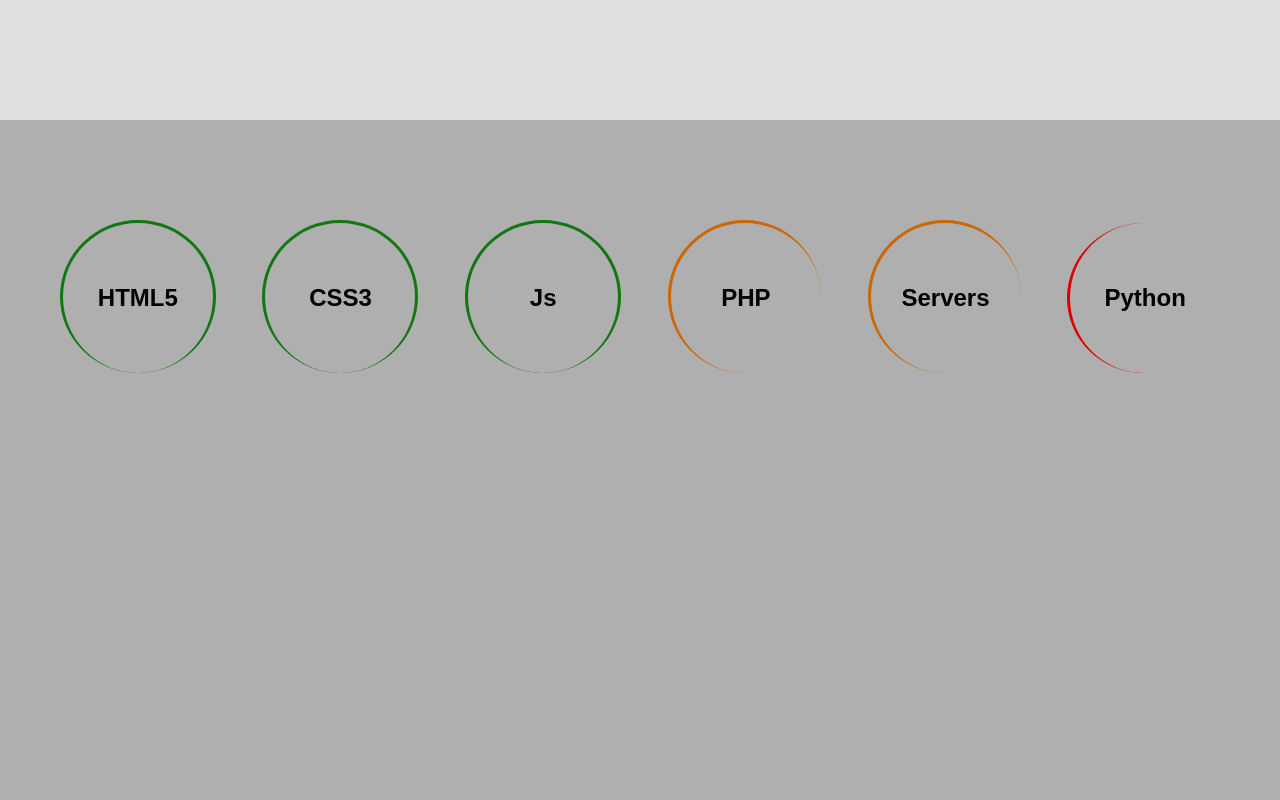
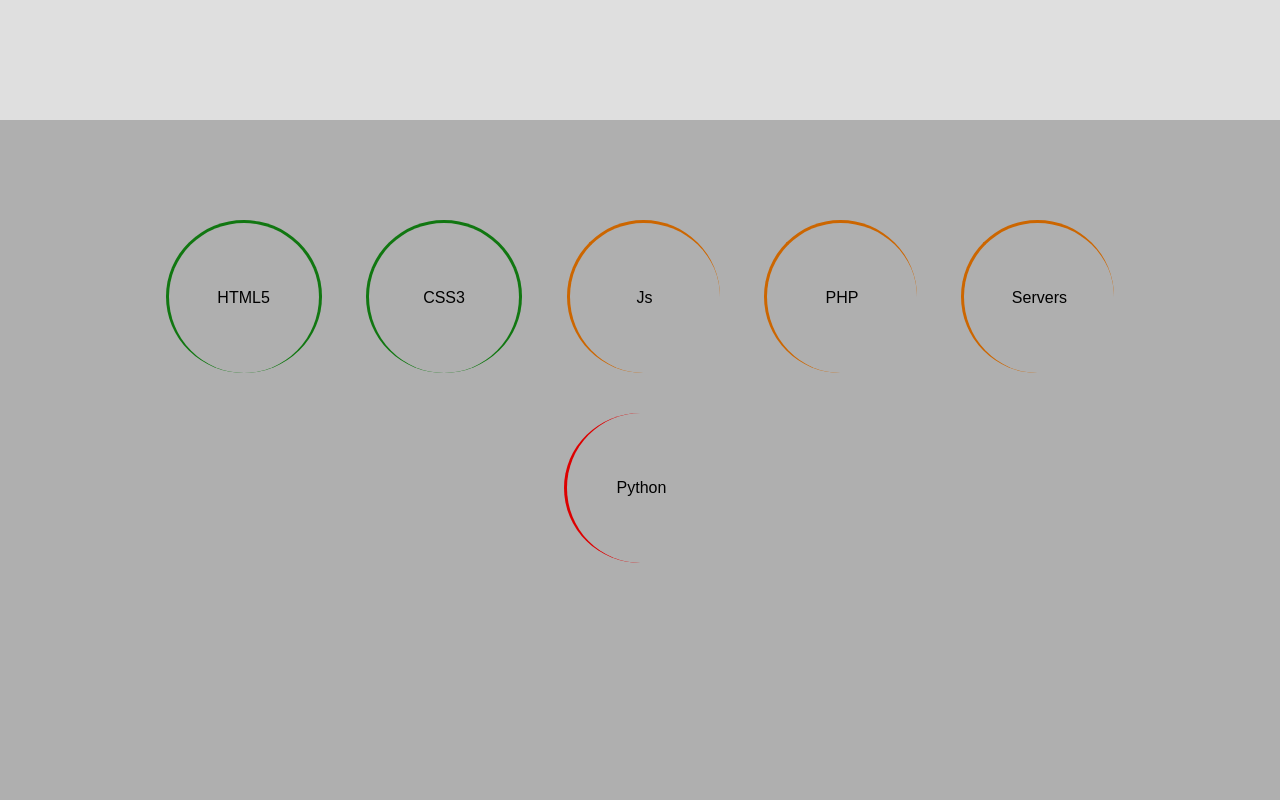
Before and after one commit to lavish205/old-portfolio, a plain HTML site: page index.html in a window 1280 px wide. Shown: the part 680-1480 px from the top of the page. Drawn offline with Linux system fonts and the light colour scheme; a web font is replaced by a local one.

Commit message:
improved skills section

```diff
--- a/css/main.css
+++ b/css/main.css
@@ -71,11 +71,15 @@ section>h1{padding-top: 80px;}
     vertical-align: middle;
 }
 .Skillsimg:hover{
-    background-color: rgba(4,4,4,0.2);
+    background-color: rgba(4,4,4,0.1);
 
 }
 .Skillsimg span:hover{
 
+}
+#Skills ul{
+    max-width: 1000px;
+    margin: 0 auto;
 }
 .expt{
     border-left: 3px solid #171;
--- a/index.html
+++ b/index.html
@@ -37,17 +37,17 @@
     				</div>
     			</main>
     		</section>
-    		<section id="Skills"><h1>
+    		<section id="Skills" align="center"><h1></h1>
     			<ul align="center">
-    				<li><div class="Skillsimg expt"><span>HTML5</span></div></li>
-    				<li><div class="Skillsimg expt"><span>CSS3</span></div></li>
-    				<li><div class="Skillsimg expt"><span>Js</span></div></li>
-    				<li><div class="Skillsimg mod"><span>PHP</span></div></li>
-    				<li><div class="Skillsimg mod"><span>Servers</span></div></li>
-    				<li><div class="Skillsimg beg"><span>Python</span></div></li>
+    				<li><div class="Skillsimg expt"><span>HTML5</span><span class="hov">80%</span></div></li>
+    				<li><div class="Skillsimg expt"><span>CSS3</span><span class="hov">80%</span></div></li>
+    				<li><div class="Skillsimg mod"><span>Js</span><span class="hov">60%</span></div></li>
+    				<li><div class="Skillsimg mod"><span>PHP</span><span class="hov">58%</span></div></li>
+    				<li><div class="Skillsimg mod"><span>Servers</span><span class="hov">60%</span></div></li>
+    				<li><div class="Skillsimg beg"><span>Python</span><span class="hov">45%</span></div></li>
 
     			</ul>
-    		</h1></section>
+    		</section>
     		<section id="Work"><h1>To be Updated...</h1></section>
     		<section id="Contact"><h1>To be Updated...</h1></section>
     		</div>
--- a/js/main.js
+++ b/js/main.js
@@ -1,5 +1,6 @@
 $('#main').hide();
 $(document).ready(function(){
+	$('.hov').hide();
 	$('#loading').hide();
 	$('#main').show();
 	var wHeight = $(window).height();
@@ -12,7 +13,6 @@ $(document).ready(function(){
 		$('.active').removeClass('active');
 		$(this).addClass('active');
 		var pos = '#'+$(this).data('title');
-		console.log(pos);
 		$('html,body').animate({ scrollTop: $(pos).offset().top }, 'slow');
 	});
 	$(window).scroll(function(){
@@ -35,12 +35,13 @@ $(document).ready(function(){
 			$('.active').removeClass('active');
 			$("[data-title='Contact']").addClass('active');
 		}
-
-	});
-	$('.Skillsimg').hover(function(){
-		$('span',this).css("opacity","0.1");
-	},function(){
-		$('span',this).css("opacity","1");
 	});
 
+	$('.Skillsimg').hover(function(){
+		$('span',this).hide();
+		$('.hov',this).show();
+	},function(){
+		$('span',this).show();
+		$('.hov',this).hide();
+	});
 });
```
